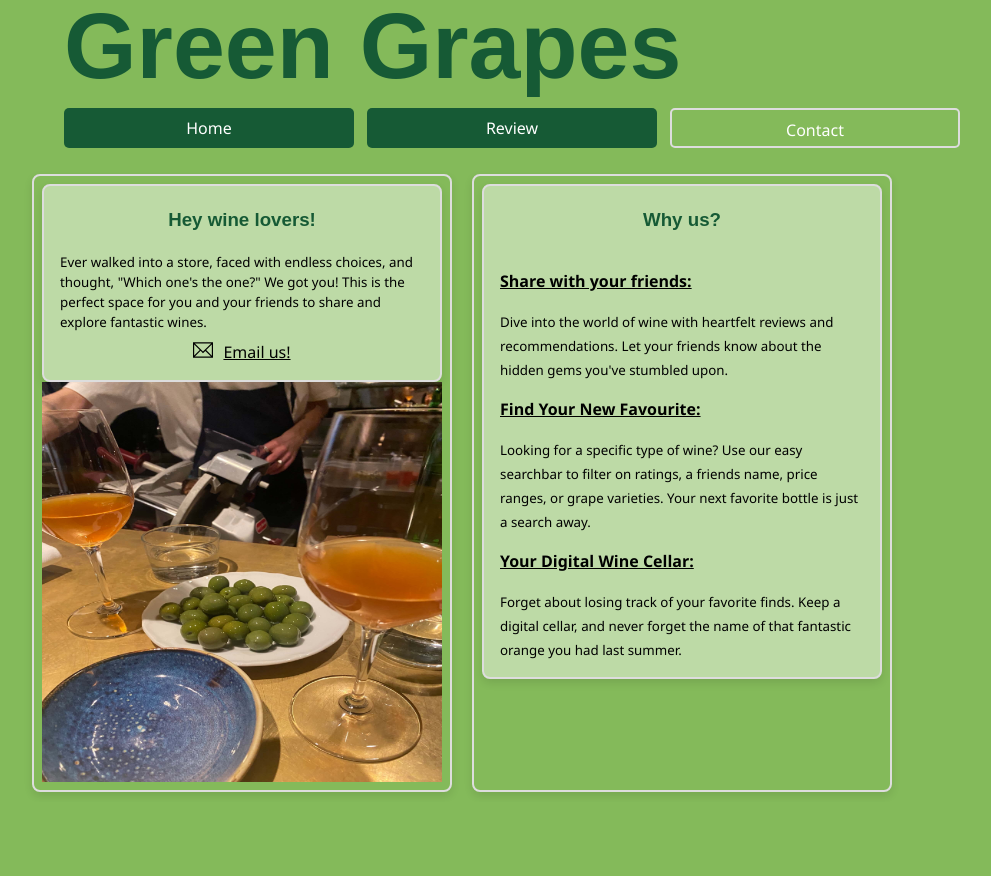
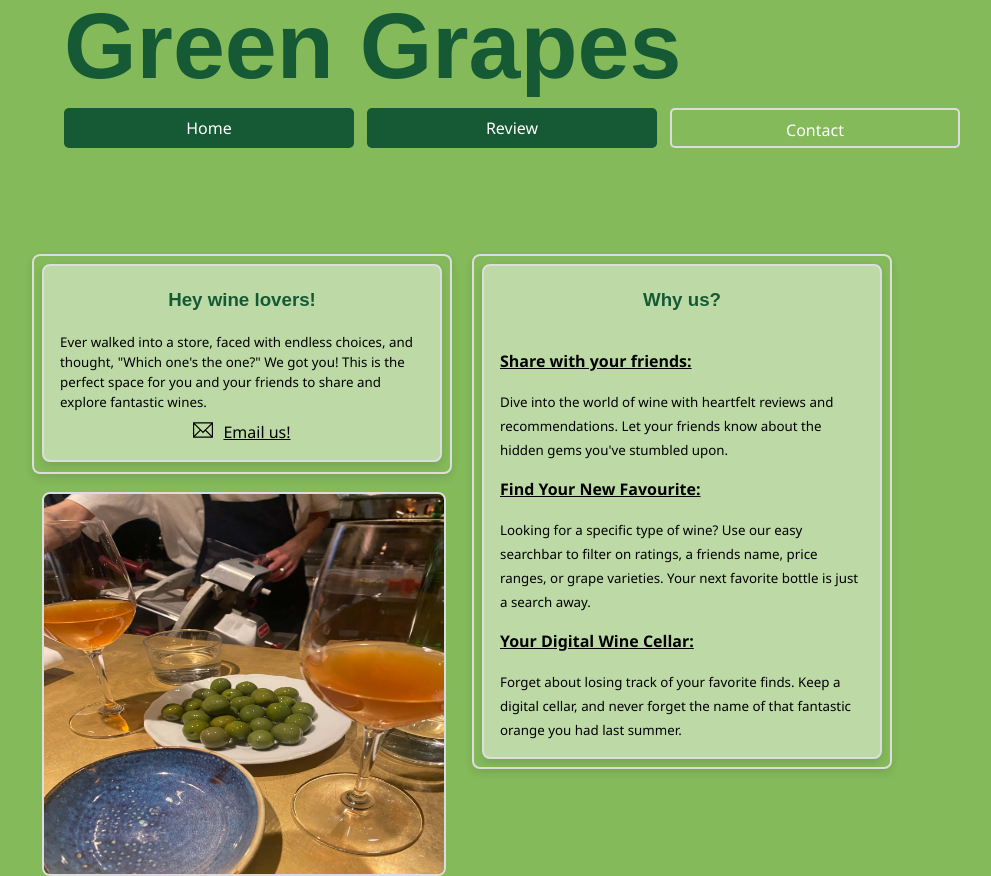
Before and after one commit to miravit/GreenGrapes_WineReviews, a React (Vite) app in the folder frontend/: page /contact in a window 1280 px wide. Shown: the whole page, without its empty margins (178-1169 px from the left). Before the commit the page ends 802 px from the top, so only its background shows below. Built offline with nearby package versions, Linux system fonts and the light colour scheme; no server answers; a web font is replaced by a local one.

Commit message:
feat : responsiveness

```diff
--- a/frontend/src/components/pages/ContactPage.tsx
+++ b/frontend/src/components/pages/ContactPage.tsx
@@ -5,6 +5,8 @@ import {
   AboutWrapper,
   Contact,
   PhotoWrapper,
+  AboutWrapperTwo,
+  WrapperTwo,
 } from "../styled/ContactPageStyled";
 
 export const ContactPage = () => {
@@ -33,16 +35,14 @@ export const ContactPage = () => {
           alt="photo of wine"
         />
       </Wrapper>
-
       <PhotoWrapper>
         <img src="/src/assets/photos/photo1.jpg" alt="photo of wine" />
         <img src="/src/assets/photos/photo2.jpg" alt="photo of wine" />
         <img src="/src/assets/photos/photo5.jpg" alt="photo of wine" />
         <img src="/src/assets/photos/photo4.jpg" alt="photo of wine" />
       </PhotoWrapper>
-
-      <Wrapper>
-        <AboutWrapper>
+      <WrapperTwo>
+        <AboutWrapperTwo>
           <h3 className="custom-font">Why us?</h3>
           <ul>
             <p>
@@ -74,8 +74,8 @@ export const ContactPage = () => {
               last summer.
             </span>
           </ul>
-        </AboutWrapper>
-      </Wrapper>
+        </AboutWrapperTwo>
+      </WrapperTwo>
     </Container>
   );
 };
--- a/frontend/src/components/pages/WelcomeInput.tsx
+++ b/frontend/src/components/pages/WelcomeInput.tsx
@@ -41,7 +41,6 @@ const Container = styled.div`
   display: flex;
   flex-direction: column;
   align-items: center;
-  //margin-top: 80px;
 
   form {
     display: flex;
@@ -79,8 +78,6 @@ const Input = styled.input`
   height: 40px;
   border-radius: 5px;
   border: none;
-  /* box-shadow: inset 0 0px 10px 2px #d8d3d3;
-  background: #fff; */
 `;
 interface NameModalProps {
   onClick: () => void;
--- a/frontend/src/components/styled/ContactPageStyled.tsx
+++ b/frontend/src/components/styled/ContactPageStyled.tsx
@@ -26,16 +26,23 @@ export const Container = styled.div`
     display: none;
     @media (min-width: 768px) {
       display: block;
+      width: 350px;
+      height: 380px;
+      border: 2px solid #ddd;
+      border-radius: 8px;
+      margin-top: 30px;
+    }
+    @media (min-width: 1024px) {
       width: 400px;
-      height: 400px;
+      height: 380px;
     }
   }
   @media (min-width: 768px) {
     display: flex;
     flex-direction: row;
     justify-content: center;
-    //align-items: center;
     margin-left: 0px;
+    margin-top: 80px;
   }
 `;
 
@@ -49,6 +56,50 @@ export const Wrapper = styled.div`
   box-shadow: 0 4px 8px rgba(0, 0, 0, 0.1);
   transition: transform 0.2s;
   background-color: #84ba5a;
+
+  @media (min-width: 768px) {
+    width: 400px;
+    max-height: 200px;
+  }
+
+  &:hover {
+    transform: scale(1.05);
+  }
+`;
+
+export const AboutWrapperTwo = styled.div`
+  display: flex;
+  flex-direction: column;
+  align-items: center;
+  border: 2px solid #ddd;
+  border-radius: 8px;
+  padding: 16px;
+  padding-top: 2px;
+  max-width: 400px;
+  box-shadow: 0 4px 8px rgba(0, 0, 0, 0.1);
+  transition: transform 0.2s;
+  background-color: #ffffff75;
+
+  &:hover {
+    transform: scale(1.01);
+  }
+`;
+
+export const WrapperTwo = styled.div`
+  border: 2px solid #ddd;
+  border-radius: 8px;
+  padding: 8px;
+  padding-top: 8px;
+  margin: 10px;
+  max-width: 400px;
+  box-shadow: 0 4px 8px rgba(0, 0, 0, 0.1);
+  transition: transform 0.2s;
+  background-color: #84ba5a;
+
+  @media (min-width: 768px) {
+    width: 400px;
+    max-height: 700px;
+  }
 
   &:hover {
     transform: scale(1.05);
@@ -111,7 +162,6 @@ export const PhotoWrapper = styled.div`
   img {
     width: 49.7%;
     @media (min-width: 768px) {
-      // width: 35%;
     }
   }
 `;
--- a/frontend/src/scss/_mixins.scss
+++ /dev/null
@@ -1,13 +0,0 @@
-// Mixins for breakpoints
-
-@mixin mobile {
-  @media screen and (max-width: 768px) {
-    @content;
-  }
-}
-
-@mixin desktop {
-  @media screen and (min-width: 769px) {
-    @content;
-  }
-}
```
Also changed, not shown: frontend/src/components/pages/Feed.tsx (+0 -7 lines), frontend/src/components/pages/Layout.tsx (+0 -7 lines), frontend/src/components/pages/ReviewPage.tsx (+0 -11 lines), frontend/src/components/styled/FormStyled.tsx (+0 -8 lines).
